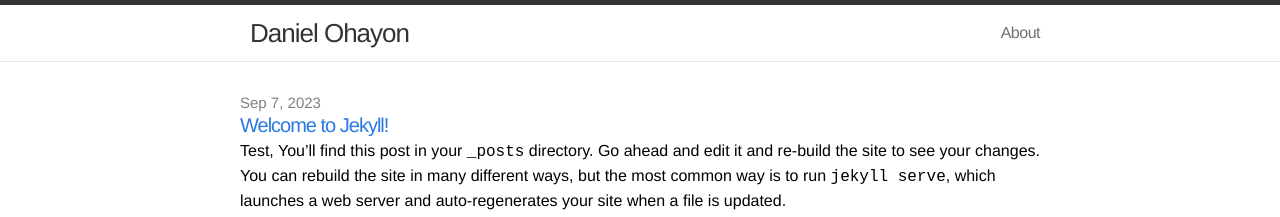
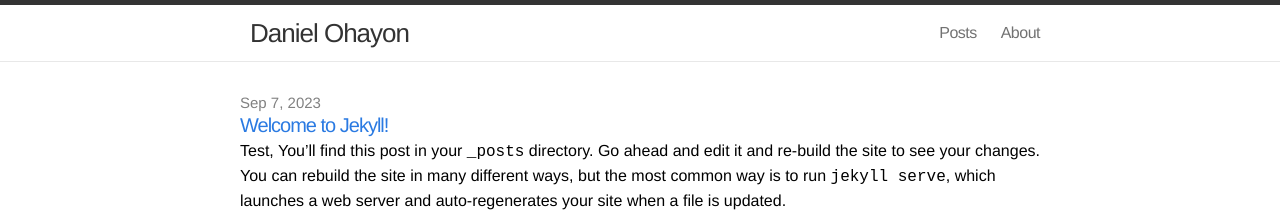
Before and after one commit to Danielohayon/danielohayon.github.io, a Jekyll site: the page built from index.html, in a window 1280 px wide. Shown: the top 217 px of the page. Built offline with Jekyll 4.4.1, drawn with Linux system fonts in a browser that asks for light colours.

Commit message:
added posts link

```diff
--- a/_includes/header.html
+++ b/_includes/header.html
@@ -3,9 +3,9 @@
   <div class="wrap">
 
     <div style="float:left; margin-top:10px; margin-right:10px;">
-    <a href="{{ "/feed.xml" | prepend: site.baseurl }}">
-      <!-- <img src="/assets/rssicon.svg" width="40"> -->
-    </a>
+    <!-- <a href="{{ "/feed.xml" | prepend: site.baseurl }}">
+      <img src="/assets/rssicon.svg" width="40">
+    </a> -->
     </div>
 
     <a class="site-title" href="{{ site.baseurl }}/">{{ site.title }}</a>
@@ -23,6 +23,7 @@
         </svg>
       </a>
       <div class="trigger">
+        <a class="page-link" href= / > Posts </a>
         {% for page in site.pages %}
           {% if page.title and page.includelink %}<a class="page-link" href="{{ page.url | prepend: site.baseurl }}">{{ page.title }}</a>{% endif %}
         {% endfor %}
```
